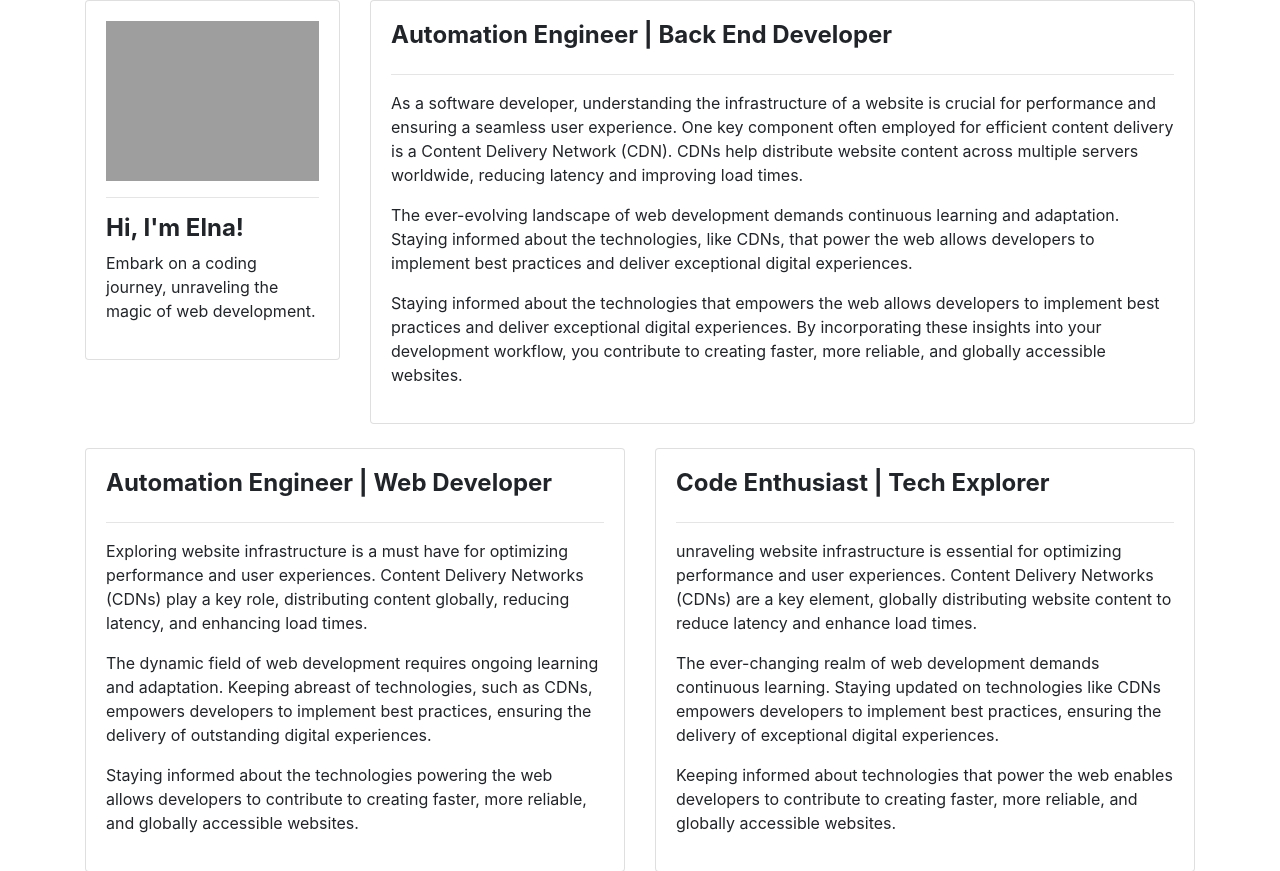
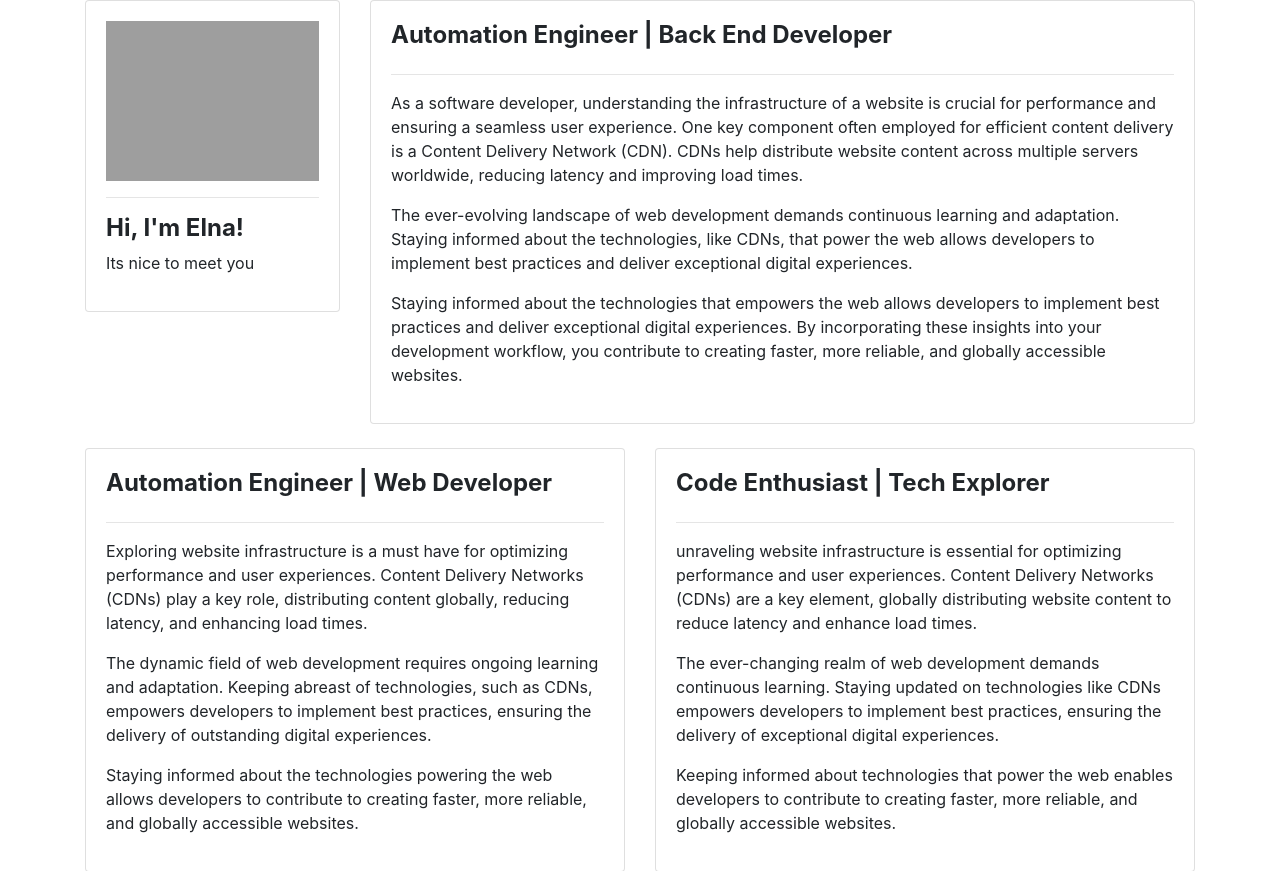
Before and after one commit to AleenaKhan10/one-page-portfolio, a Django app: page / in a window 1280 px wide. Shown: the top 871 px of the page. Run offline with Django 4.2, Linux system fonts and the light colour scheme; grey boxes are pictures that could not be loaded.

Commit message:
added the short status

```diff
--- a/base/templates/base/home.html
+++ b/base/templates/base/home.html
@@ -18,7 +18,7 @@
                     <img src="{% static 'images/portfolio.jpg'%}" id="portfolio-pic">
                     <hr>
                     <h4><b>Hi, I'm Elna!</b></h4>
-                    <p>Embark on a coding journey, unraveling the magic of web development.</p>
+                    <p>Its nice to meet you</p>
                 </div>
             </div>
             <div class="col-md-9">
```
